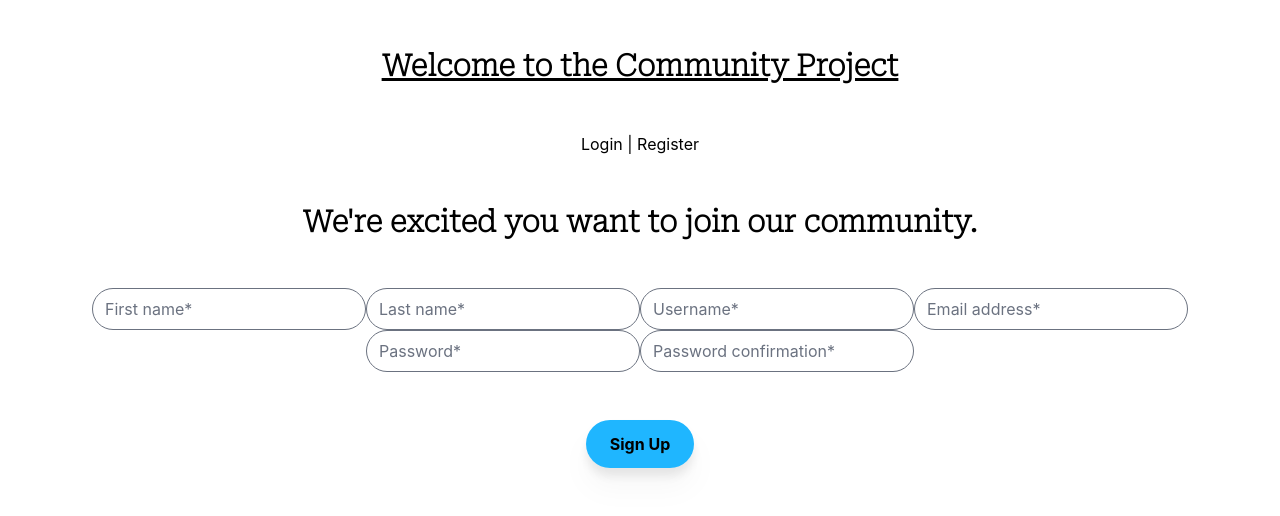
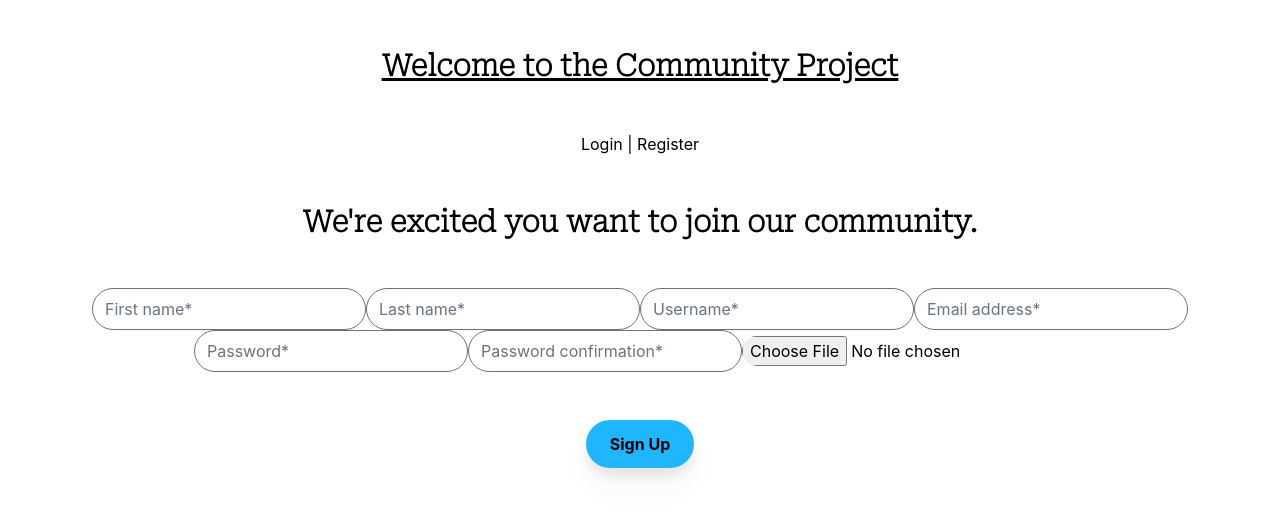
Before and after one commit to rachel-labri-tipton/the-community-project-frontend, a React (Create React App) app: page /register in a window 1280 px wide. Shown: the top 516 px of the page. Built offline with nearby package versions, Linux system fonts and the light colour scheme.

Commit message:
registration page navigates to login

```diff
--- a/src/App.js
+++ b/src/App.js
@@ -48,7 +48,9 @@ function App() {
       <main>
         <Routes>
           <Route path="/" element={<WelcomePage />} />
-          <Route path="register" element={<Register />} />
+          <Route path="register" element={<Register
+            onRegister={(username) => { setUser(username) }}
+          />} />
           <Route
             path="login"
             element={<Login
--- a/src/components/Login.js
+++ b/src/components/Login.js
@@ -49,7 +49,7 @@ const Login = (props) => {
             <h1 className="text-3xl font-bold underline">
                 Please Login
             </h1>
-            {error && <div>Heavens to Betsy, we weren't able to log you in.</div>}
+            {error && <div>Sorry, we weren't able to log you in.</div>}
             <form onSubmit={onLogin}>
                 <input
                     type="text"
--- a/src/components/Register.js
+++ b/src/components/Register.js
@@ -1,10 +1,10 @@
-import React, { useState, useHistory } from "react"
+import React, { useState, useHistory, Profiler } from "react"
 import { useNavigate } from "react-router-dom"
 import axios from 'axios'
 import { data } from "autoprefixer"
 
 
-const Register = () => {
+const Register = (props) => {
 
     // const [token, setToken] = useState(null)
 
@@ -14,13 +14,15 @@ const Register = () => {
         username: '',
         email: '',
         password: '',
-        passwordConfirmation: ''
+        passwordConfirmation: '',
+        profile_image: ''
 
     })
 
     const navigate = useNavigate()
     // const history = useHistory()
     const [errorMessage, setErrorMessage] = React.useState(false)
+    const [selectedFile, setSelectedFile] = useState(null);
 
     const handleChange = (e) => {
         setFormData({ ...formData, [e.target.name]: e.target.value })
@@ -33,32 +35,20 @@ const Register = () => {
             const response = await axios.post("http://127.0.0.1:8000/users/register/", formData)
             console.log(response)
             console.log(`Welcome ${response.data.username}`)
-            if (response.ok) {
-                // props.onRegister(result)
-                navigate('/landingpage')
-            }
-            else if (response.status.Http) {
-                alert("Sorry! Registration did not work" `${response.data.username} already exists`)
+            if (response.statusText === "Created") {
+
+                console.log("Successful login for", formData.username)
+                const username = formData.username
+                props.onRegister(username)
+                navigate('/login')
             }
 
         }
-        // const { data } = await axios.post("http://127.0.0.1:8000/api/token/", formData)
-        // setToken(data.token)
-        // console.log(data.token)
-        // history.push('/users/')
         catch (err) {
             console.log("problem registering user")
             setErrorMessage(err.response.data)
         }
     }
-
-
-
-    // const handleImageUpload = (imageUrl, name) => {
-    //     setFormData({ ...formData, [name]: imageUrl })
-    // }
-
-    // const [buttonPopup, setButtonPopup] = React.useState(false)
 
     return (
         <section>
@@ -114,59 +104,23 @@ const Register = () => {
                     value={formData.password_repeat}
                     onChange={handleChange}
                 />
-
+                <input
+                    class="rounded-r-4xl rounded-l-4xl"
+                    placeholder="Upload your picture here."
+                    name="profile_image"
+                    type="file"
+                    value={formData.profile_image}
+                    onChange={handleChange}
+                    alt="profile image"
+                />
                 <div>
                     <button type="submit" onClick={handleSubmit} class="bg-blue mt-6 hover:bg-pink font-bold py-2 px-4 rounded-full rounded-r-4xl rounded-l-4xl drop-shadow-xl">Sign Up</button>
                 </div>
             </form>
-            {/* <>
-                return ( if response.statusText==="Created"
-                return user was created return message: Welcome {data.firstname}! )
-            </> */}
-            {/* <div className="image-upload">
-                <ImageUploadField
-                    onChange={handleChange}
-                    labelText="Upload a profile picture*"
-                    name="profileImage"
-                    value={formData.profileImage}
-                />
-            </div> */}
-            {/* {error &&
-                <>
-                    <p className="error-message">Please fill in the above required fields*</p>
-                </>
-            } */}
 
-            {/* <p className="member">Already a member?  <button onClick={() => setButtonPopup(true)} className="login-button">Log in</button> </p>
-            {/* <button type="submit" className="button login-button" onClick={handleLogIn}>Already have an account? Log in</button> */}
-            {/* <LoginPopup trigger={buttonPopup} setTrigger={setButtonPopup}>
-                <Login />
-            </LoginPopup> */}
         </section >
 
     )
 }
 
 export default Register
-
-// // fetch("http://127.0.0.1:8000/users/register/", {
-// "method": "POST",
-//     "headers": {
-//     "cookie": "csrftoken=pgjljXkSHWOyRJMkCud77ykKsckEtiCazlwck8P92cw97QXnB4g8QgfSj1dfaCyP",
-//         "Content-Type": "application/json"
-// },
-// "body": {
-//     "first_name": "amanda",
-//         "last_name": "amanda",
-//             "username": "amanda",
-//                 "password": "+%3*&Dw8",
-//                     "password_repeat": "+%3*&Dw8",
-//                         "email": "amanda@jill.com"
-// }
-// })
-// .then(response => {
-//     console.log(response);
-// })
-//     .catch(err => {
-//         console.error(err);
-//     });
```
